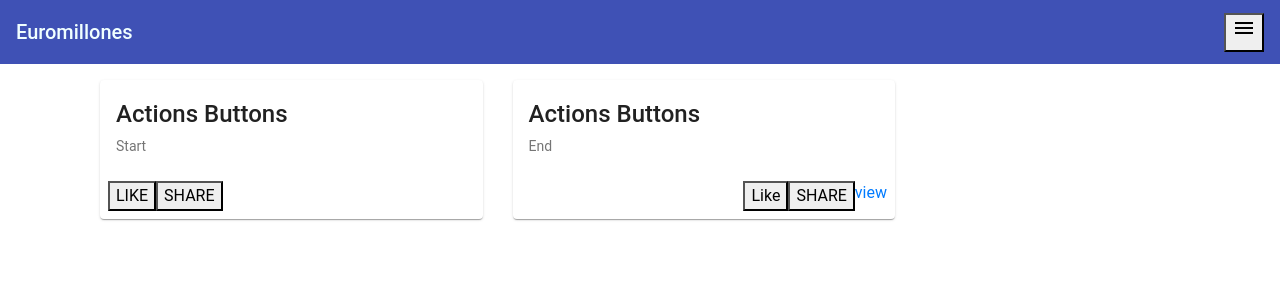
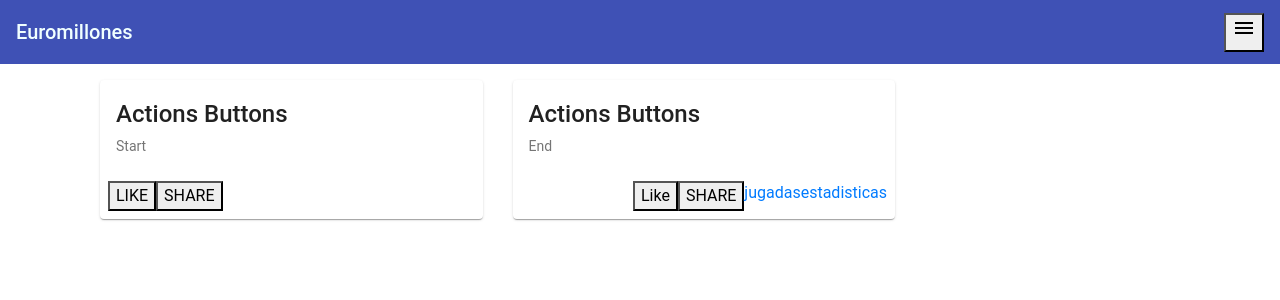
Before and after one commit to Lobo83/euromillones-front, an Angular app: page / in a window 1280 px wide. Shown: the top 300 px of the page. Built offline with nearby package versions, Linux system fonts and the light colour scheme.

Commit message:
generado componente de estadisticas y solventado el problema de la carga lazy

```diff
--- a/src/app/app.module.ts
+++ b/src/app/app.module.ts
@@ -11,8 +11,7 @@ import { NavBarComponent } from './nav-bar/nav-bar.component';
 import { WrongPageComponent } from './wrong-page/wrong-page.component';
 import { HomeComponent } from './home/home.component';
 import {MatCardModule} from '@angular/material/card';
-import { JugadasModule } from './jugadas/jugadas.module';
-import { EstadisticasModule } from './estadisticas/estadisticas.module';
+
 
 @NgModule({
   declarations: [
@@ -30,8 +29,7 @@ import { EstadisticasModule } from './estadisticas/estadisticas.module';
     MatMenuModule,
     BrowserAnimationsModule,
     MatCardModule,
-    JugadasModule,
-    EstadisticasModule
+
   ],
   providers: [],
   bootstrap: [AppComponent]
--- /dev/null
+++ b/src/app/estadisticas/estadisticas.component.html
@@ -0,0 +1 @@
+<p>estadisticas works!</p>
--- /dev/null
+++ b/src/app/estadisticas/estadisticas.component.ts
@@ -0,0 +1,15 @@
+import { Component, OnInit } from '@angular/core';
+
+@Component({
+  selector: 'app-estadisticas',
+  templateUrl: './estadisticas.component.html',
+  styleUrls: ['./estadisticas.component.css']
+})
+export class EstadisticasComponent implements OnInit {
+
+  constructor() { }
+
+  ngOnInit(): void {
+  }
+
+}
--- a/src/app/estadisticas/estadisticas.module.ts
+++ b/src/app/estadisticas/estadisticas.module.ts
@@ -1,12 +1,17 @@
 import { NgModule } from '@angular/core';
 import { CommonModule } from '@angular/common';
+import { EstadisticasComponent } from './estadisticas.component';
+import { RouterModule } from '@angular/router';
 
 
 
 @NgModule({
-  declarations: [],
+  declarations: [
+    EstadisticasComponent
+  ],
+
   imports: [
-    CommonModule
+    CommonModule,RouterModule.forChild([{path: '', component: EstadisticasComponent}])
   ]
 })
 export class EstadisticasModule { }
--- a/src/app/home/home.component.html
+++ b/src/app/home/home.component.html
@@ -17,7 +17,8 @@
                 <mat-card-actions align="end">
                     <button mat-button>Like</button>
                     <button mat-button>SHARE</button>
-                    <a mat-button color="accent" [routerLink]="['/jugadas']">view</a>
+                    <a mat-button color="accent" [routerLink]="['/jugadas']">jugadas</a>
+                    <a mat-button color="accent" [routerLink]="['/estadisticas']">estadisticas</a>
                 </mat-card-actions>
             </mat-card>
         </div>
--- a/src/app/jugadas/jugadas.component.html
+++ b/src/app/jugadas/jugadas.component.html
@@ -1 +1 @@
-<p>jugadas works!</p>
+<img src="assets/backpack.png">
--- a/src/app/jugadas/jugadas.module.ts
+++ b/src/app/jugadas/jugadas.module.ts
@@ -11,7 +11,6 @@ import { RouterModule } from '@angular/router';
   ],
   imports: [
     CommonModule,RouterModule.forChild([{path: '', component: JugadasComponent}])
-  ],
-  exports: [RouterModule]
+  ]
 })
 export class JugadasModule { }
```
Also changed, not shown: src/app/app-routing.module.ts (+11 -5 lines), src/app/estadisticas/estadisticas.component.css (added), src/assets/backpack.png (added), 1 other file (tests, documents, lock files or other folders).
